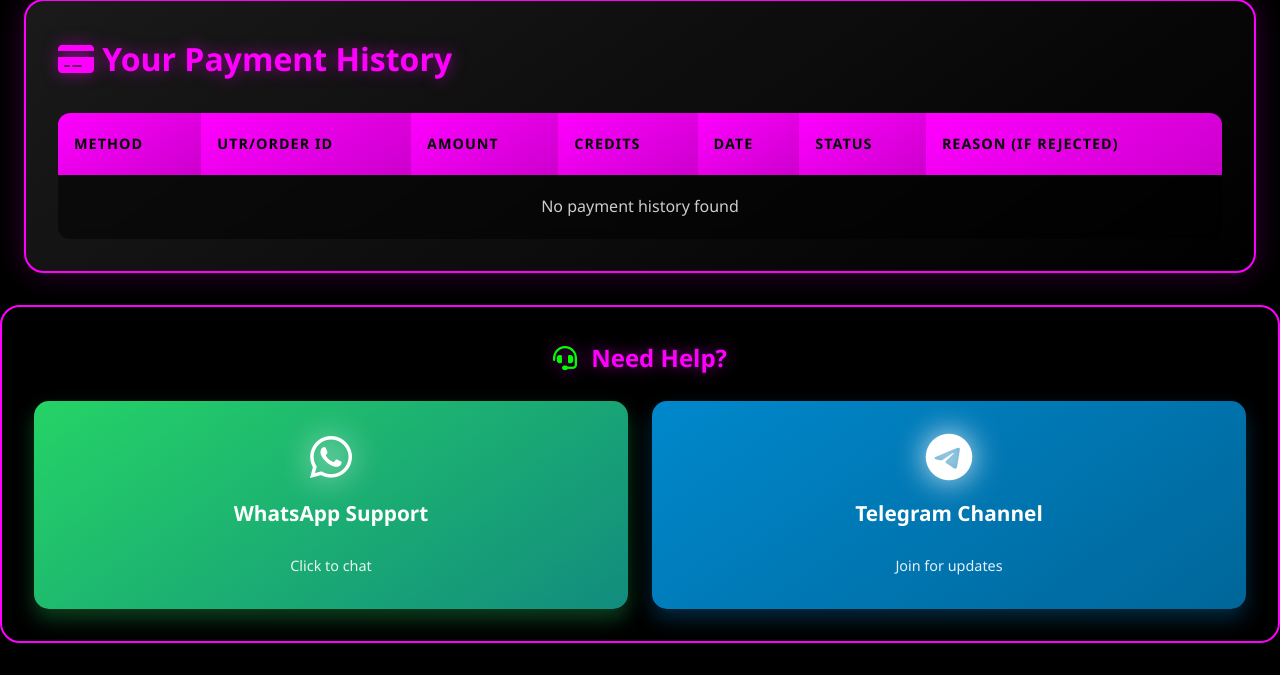
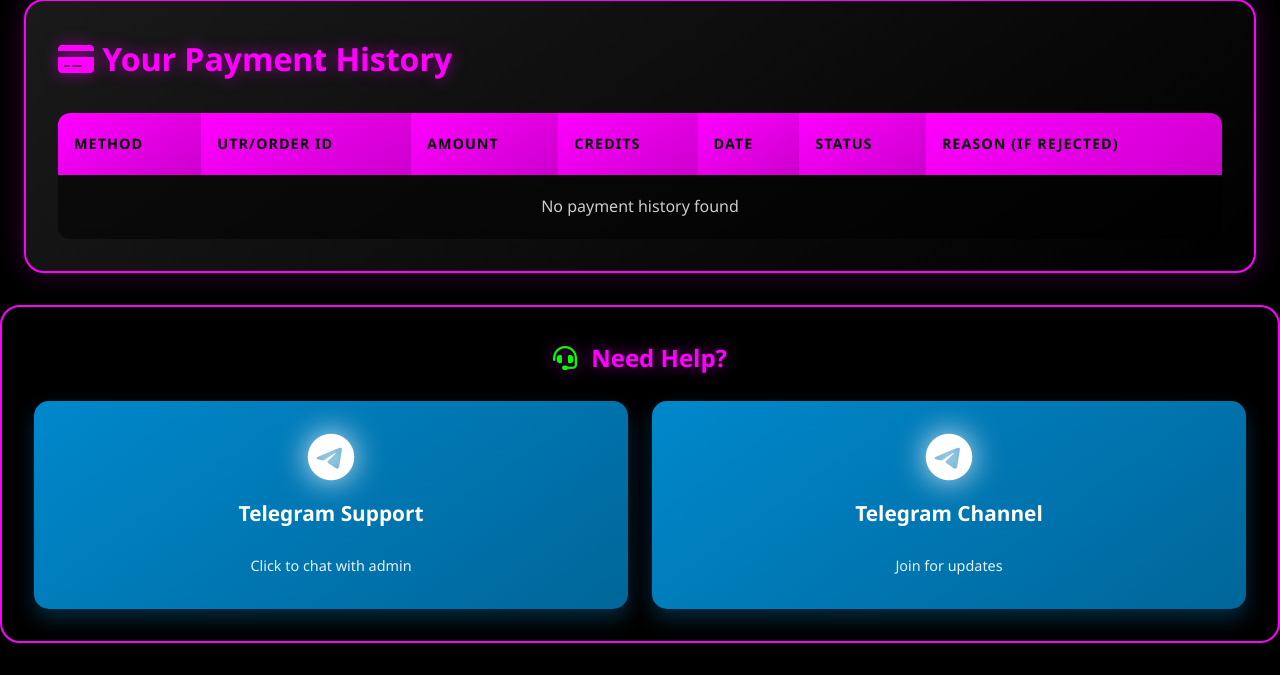
Before and after one commit to saddigamber-dev/Admin-Panels, a Flask app: template templates/dashboard.html in a window 1280 px wide. Shown: the part 772-1447 px from the top of the page. Run offline with Flask 3, Linux system fonts and the light colour scheme; the template is opened without the code that fills it, so the values that code supplies are empty; some libraries are stand-ins or nearby versions.

Commit message:
Update dashboard.html

```diff
--- a/templates/dashboard.html
+++ b/templates/dashboard.html
@@ -233,14 +233,14 @@
         </div>
     </div>
 
-    <!-- Support Section -->
+    <!-- Support Section - UPDATED (WhatsApp removed, Telegram Support added) -->
 <div class="support-section" style="margin-top: 2rem; margin-bottom: 2rem;">
     <h3><i class="fas fa-headset"></i> Need Help?</h3>
     <div class="support-grid">
-            <a href="{{ whatsapp_link }}" target="_blank" class="support-card whatsapp">
-                <i class="fab fa-whatsapp"></i>
-                <span>WhatsApp Support</span>
-                <small>Click to chat</small>
+        <a href="{{ telegram_support }}" target="_blank" class="support-card telegram">
+            <i class="fab fa-telegram"></i>
+            <span>Telegram Support</span>
+            <small>Click to chat with admin</small>
         </a>
         <a href="{{ telegram_channel }}" target="_blank" class="support-card telegram">
             <i class="fab fa-telegram"></i>
```
Lines whose indentation alone changed are shown as unchanged.
